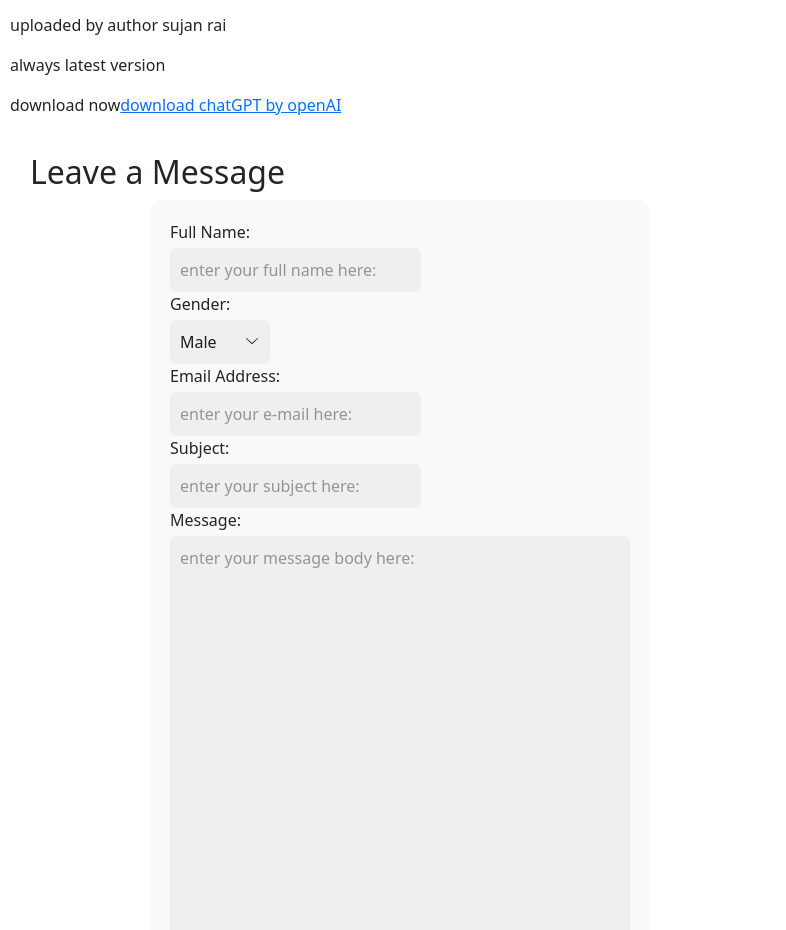
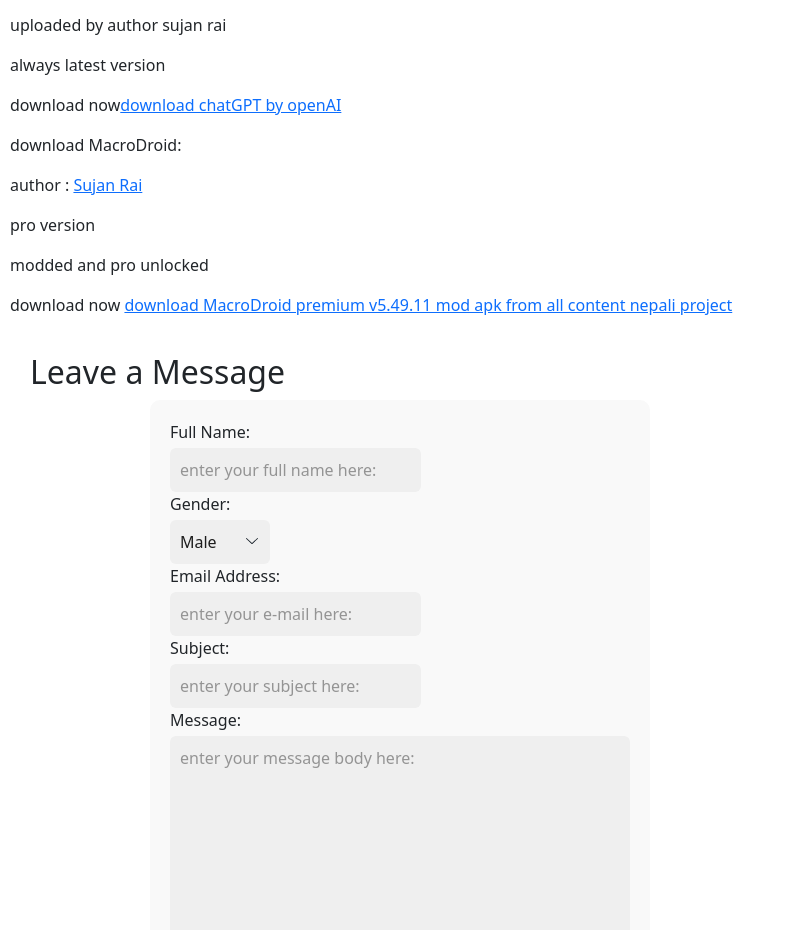
Before and after one commit to Sujan-rai-SE/softwares, a plain HTML site: page index.html in a window 1280 px wide. Shown: the part 1786-2716 px from the top of the page, without its empty margins (0-786 px from the left). Drawn offline with nearby package versions, Linux system fonts and the light colour scheme; a script that the page names is missing.

Commit message:
added code.

```diff
--- a/index.html
+++ b/index.html
@@ -167,6 +167,11 @@
 <p>uploaded by author sujan rai</p>
 <p>always latest version</p>
 <p>download now<a href="apps/chatGPT app.html">download chatGPT by openAI</a></p>
+<p>download MacroDroid:</p>
+<p>author : <a href="t.me/sujanrai48">Sujan Rai</a></p>
+<p>pro version</p>
+<p>modded and pro unlocked</p>
+<p>download now <a href="apps/MacroDroid app.html">download MacroDroid premium v5.49.11 mod apk from all content nepali project</a></p>
 </section>
     <!-- Leave a Message Form -->
     <section class="section">
```
